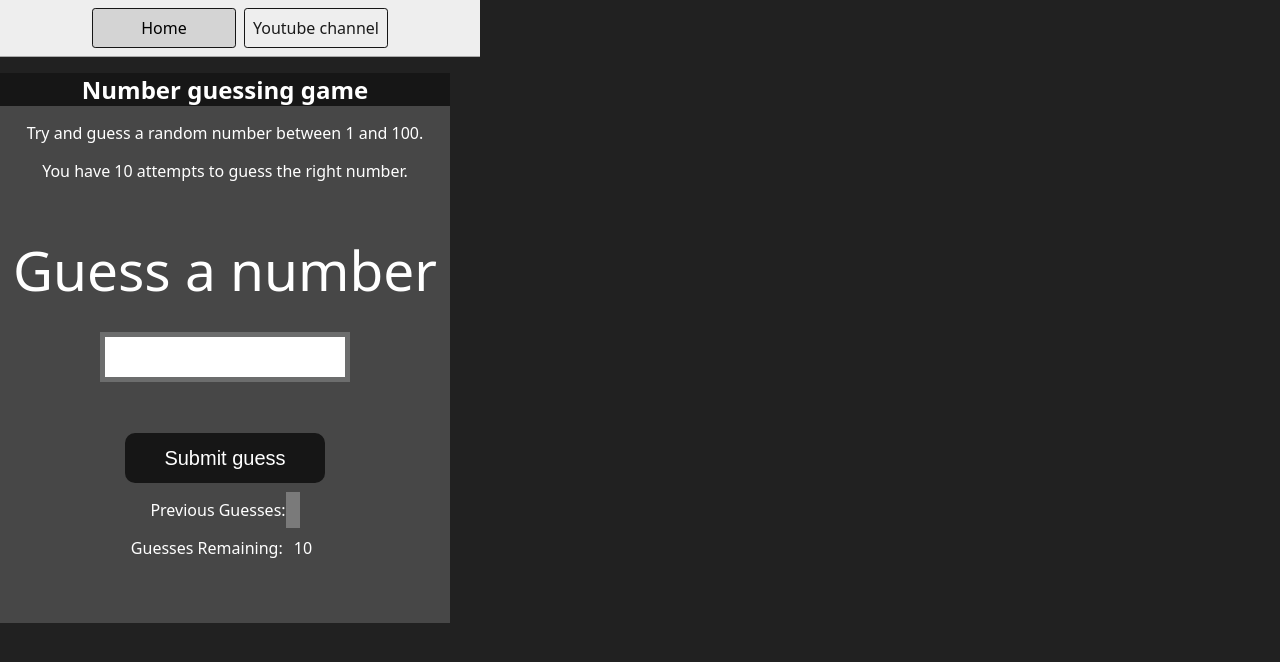
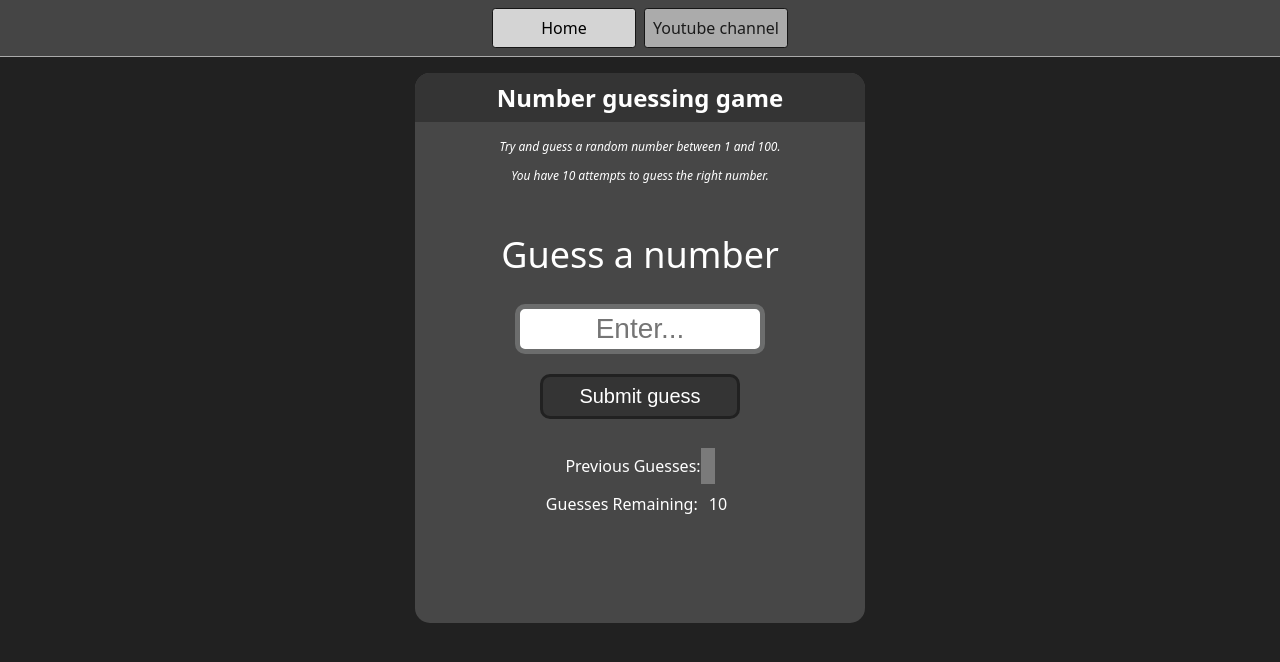
Before and after one commit to suhzeet/dom-projects, a plain HTML site: page 4-GuessTheNumber/index.html in a window 1280 px wide. Drawn offline with Linux system fonts and the light colour scheme.

Commit message:
fourth project self completed

```diff
--- a/4-GuessTheNumber/chaiaurcode.js
+++ b/4-GuessTheNumber/chaiaurcode.js
@@ -0,0 +1,46 @@
+const form = document.querySelector(".form");
+// console.log(form);
+const randomNum = Math.trunc(Math.random() * 100 + 1);
+console.log(randomNum);
+
+form.addEventListener("submit", (e) => {
+  e.preventDefault();
+
+  const guessNum = parseInt(document.querySelector("#guessField").value);
+  const lowHigh = document.querySelector(".lowOrHi");
+  const prevGuess = document.querySelector(".guesses");
+  const remainGuess = document.querySelector(".lastResult");
+  //   console.log(guessNum);
+
+  if (
+    guessNum !== "" &&
+    guessNum >= 0 &&
+    guessNum <= 100 &&
+    !isNaN(guessNum) &&
+    remainGuess.innerHTML > 0
+  ) {
+    // console.log(
+    //   guessNum,
+    //   remainGuess.innerHTML,
+    //   lowHigh.innerHTML,
+    //   prevGuess.innerHTML
+    // );
+    prevGuess.innerHTML = guessNum;
+    remainGuess.innerHTML -= 1;
+    if (guessNum === randomNum) {
+      lowHigh.innerHTML = `<span>YOU WON !!! </span>`;
+      document.querySelector("body").style.backgroundColor = "#2f9cd7";
+    } else if (guessNum > randomNum) {
+      lowHigh.innerHTML = `LOWER !!`;
+    } else if (guessNum < randomNum) {
+      lowHigh.innerHTML = `HIGHER !!`;
+    }
+  } else if (!(remainGuess.innerHTML > 0)) {
+    lowHigh.innerHTML = `YOU LOST`;
+    document.querySelector("body").style.backgroundColor = "#db0917";
+  } else {
+    // console.log(guessNum, remainGuess);
+
+    lowHigh.innerHTML = `INVALID INPUT`;
+  }
+});
--- a/4-GuessTheNumber/index.html
+++ b/4-GuessTheNumber/index.html
@@ -9,9 +9,9 @@
     <link rel="stylesheet" href="../styles.css">
 </head>
 <body style="background-color:#212121; color:#fff;">
-  <nav>
+  <nav class="nav">
     <a href="/" aria-current="page">Home</a>
-    <a target="_blank" href="https://www.youtube.com/@chaiaurcode"
+    <a rel="noopener" target="_blank" href="https://www.youtube.com/@suhzeet_4"
       >Youtube channel</a
     >
   </nav>
@@ -22,8 +22,8 @@
     <p>You have 10 attempts to guess the right number.</p>
     </br>
     <form class="form">
-            <label2 for="guessField" id="guess">Guess a number</label>
-            <input type="text" id="guessField" class="guessField">
+        <label for="guessField" id="guess">Guess a number</label>
+        <input placeholder="Enter..." type="text" id="guessField" class="guessField">
         <input type="submit" id="subt" value="Submit guess" class="guessSubmit">
     </form>
 
--- a/4-GuessTheNumber/style.css
+++ b/4-GuessTheNumber/style.css
@@ -3,11 +3,20 @@ html {
 }
 
 body {
-  width: 300px;
-  max-width: 750px;
+  /* width: 300px; */
+  /* max-width: 750px; */
   min-width: 480px;
   margin: 0 auto;
   background-color: #212121;
+}
+
+.nav {
+  background-color: #454545;
+  width: screen;
+}
+
+.nav a {
+  background-color: #ababab;
 }
 
 .lastResult {
@@ -33,23 +42,32 @@ button {
 }
 
 #subt {
-  background-color: #161616;
+  background-color: #343434;
   color: #ffffff;
   width: 200px;
-  height: 50px;
+  height: 45px;
   border-radius: 10px;
   font-size: 20px;
-  border-style: none;
-  margin-top: 50px;
-  /* margin-left: 75px; */
+  border: 3px #212121 solid;
+  margin: 20px 0;
+  transition: all 50ms;
+}
+
+#subt:hover {
+  background-color: #212121;
+}
+
+#subt:active {
+  opacity: 0.7;
 }
 
 #guessField {
   color: #000;
   width: 250px;
   height: 50px;
-  font-size: 30px;
+  font-size: 28px;
   border-style: none;
+  border-radius: 10px;
   margin-top: 25px;
 
   /* margin-left: 50px; */
@@ -58,7 +76,8 @@ button {
 }
 
 #guess {
-  font-size: 55px;
+  font-size: 36px;
+  font-weight: 500;
   /* margin-left: 90px; */
   margin-top: 120px;
   color: #fff;
@@ -69,6 +88,7 @@ button {
 }
 
 #wrapper {
+  margin: 0 auto;
   box-sizing: border-box;
   text-align: center;
   width: 450px;
@@ -76,16 +96,25 @@ button {
   background-color: #474747;
   color: #fff;
   font-size: 25px;
+  border-radius: 15px;
 }
 
 h1 {
-  background-color: #161616;
-
+  background-color: #343434;
+  padding: 8px 0;
   color: #fff;
   text-align: center;
+  border-top-right-radius: 15px;
+  border-top-left-radius: 15px;
 }
 
 p {
+  font-size: 12px;
+  text-align: center;
+  font-style: italic;
+}
+
+.resultParas p {
   font-size: 16px;
-  text-align: center;
+  font-style: normal;
 }
```
Lines whose indentation alone changed are shown as unchanged.
